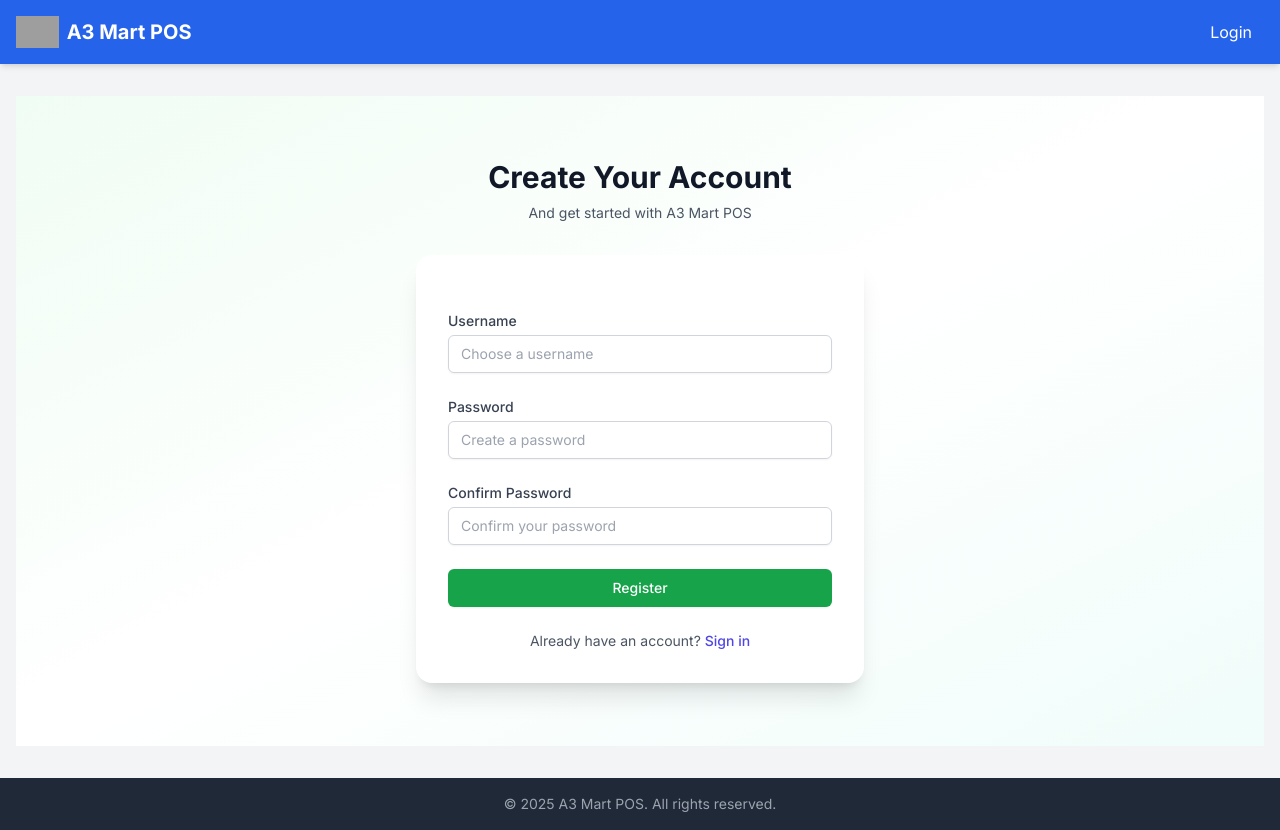
After one commit to imsrkno1/A3MartPOS, a Flask app: page /auth/register in a window 1280 px wide. The commit adds this page. Run offline with Flask 2, Linux system fonts and the light colour scheme; some libraries are stand-ins or nearby versions; grey boxes are pictures that could not be loaded.

Commit message:
Implement user registration and make first user admin

```diff
--- a/app/auth/routes.py
+++ b/app/auth/routes.py
@@ -1,62 +1,72 @@
 # app/auth/routes.py
-from flask import render_template, redirect, url_for, flash, request
+from flask import render_template, redirect, url_for, flash, request, current_app
 from flask_login import login_user, logout_user, login_required, current_user
-# Updated import: Use urllib.parse instead of werkzeug.urls
 from urllib.parse import urlparse, urljoin
 
-from . import auth_bp # Import the blueprint instance from app/auth/__init__.py
-from ..models import User # Import the User model
-from ..forms import LoginForm # Import the LoginForm
-from .. import db # Import the database instance
+from . import auth_bp
+from ..models import User
+from ..forms import LoginForm, RegistrationForm # Import RegistrationForm
+from .. import db
 
 @auth_bp.route('/login', methods=['GET', 'POST'])
 def login():
     """Handles user login."""
-    # Redirect if already logged in
     if current_user.is_authenticated:
         return redirect(url_for('main.dashboard'))
-
     form = LoginForm()
-    # Process form submission
     if form.validate_on_submit():
-        # Find user by username
         user = User.query.filter_by(username=form.username.data).first()
-
-        # Validate user and password
         if user is None or not user.check_password(form.password.data):
             flash('Invalid username or password', 'danger')
-            return redirect(url_for('auth.login')) # Redirect back to login on failure
-
-        # Log user in
+            return redirect(url_for('auth.login'))
         login_user(user, remember=form.remember_me.data)
-        flash(f'Welcome back, {user.username}!', 'success')
-
-        # Update last login time (optional)
         try:
-            user.last_login = db.func.now() # Use db.func for database functions
+            user.last_login = db.func.now()
             db.session.commit()
         except Exception as e:
-            # Log error if update fails, but don't block login
             current_app.logger.error(f"Error updating last_login for user {user.username}: {e}")
-            db.session.rollback() # Rollback the specific change
-
-        # --- Redirect Logic Updated ---
+            db.session.rollback()
         next_page = request.args.get('next')
-        # Security check: ensure next_page is a relative path within our site
         if not next_page or urlparse(next_page).netloc != '':
-            next_page = url_for('main.dashboard') # Default redirect to dashboard
-
+            next_page = url_for('main.dashboard')
         return redirect(next_page)
-        # --- End of Update ---
-
-    # Render login page for GET request or failed validation
     return render_template('auth/login.html', title='Sign In', form=form)
 
 
 @auth_bp.route('/logout')
-@login_required # Ensure user is logged in to access logout
+@login_required
 def logout():
     """Handles user logout."""
-    logout_user() # Log the user out
-    flash('You have been logged out.', 'info') # Inform user
-    return redirect(url_for('auth.login')) # Redirect to login page
+    logout_user()
+    flash('You have been logged out.', 'info')
+    return redirect(url_for('auth.login'))
+
+# --- NEW: Registration Route ---
+@auth_bp.route('/register', methods=['GET', 'POST'])
+def register():
+    """Handles user registration. The first registered user becomes an admin."""
+    if current_user.is_authenticated:
+        return redirect(url_for('main.dashboard')) # Redirect if already logged in
+
+    form = RegistrationForm()
+    if form.validate_on_submit():
+        # Check if any admin user already exists
+        admin_exists = User.query.filter_by(is_admin=True).first()
+        is_first_admin = not admin_exists # This new user will be the first admin
+
+        new_user = User(username=form.username.data, is_admin=is_first_admin)
+        new_user.set_password(form.password.data)
+        db.session.add(new_user)
+        try:
+            db.session.commit()
+            if is_first_admin:
+                flash(f'Congratulations! Admin account "{new_user.username}" registered successfully. Please log in.', 'success')
+            else:
+                flash(f'Account "{new_user.username}" registered successfully. Please log in.', 'success')
+            return redirect(url_for('auth.login'))
+        except Exception as e:
+            db.session.rollback()
+            current_app.logger.error(f"Error during registration: {e}")
+            flash('An error occurred during registration. Please try again.', 'danger')
+
+    return render_template('auth/register.html', title='Register', form=form)
--- a/app/forms.py
+++ b/app/forms.py
@@ -4,7 +4,7 @@ from wtforms import StringField, PasswordField, BooleanField, SubmitField, Float
 from wtforms.validators import DataRequired, Length, Email, EqualTo, ValidationError, Optional, NumberRange, InputRequired
 
 # Import models if needed for validation (e.g., checking if username exists)
-from .models import Product
+from .models import User # Import User model
 
 class LoginForm(FlaskForm):
     """Form for user login."""
@@ -13,7 +13,21 @@ class LoginForm(FlaskForm):
     remember_me = BooleanField('Remember Me')
     submit = SubmitField('Sign In')
 
-# --- Placeholder Forms for other features (We will fill these in later) ---
+# --- NEW: Registration Form ---
+class RegistrationForm(FlaskForm):
+    """Form for user registration."""
+    username = StringField('Username', validators=[DataRequired(), Length(min=4, max=64)])
+    password = PasswordField('Password', validators=[DataRequired(), Length(min=6)])
+    confirm_password = PasswordField('Confirm Password',
+                                     validators=[DataRequired(), EqualTo('password', message='Passwords must match.')])
+    submit = SubmitField('Register')
+
+    def validate_username(self, username):
+        """Validate if the username already exists."""
+        user = User.query.filter_by(username=username.data).first()
+        if user:
+            raise ValidationError('That username is already taken. Please choose a different one.')
+
 
 class ProductForm(FlaskForm):
     """Form for adding/editing products."""
@@ -30,7 +44,6 @@ class ProductForm(FlaskForm):
     discount_percent = FloatField('Discount (%)', validators=[Optional(), NumberRange(min=0, max=100)], default=0.0)
     submit = SubmitField('Save Product')
 
-    # Add custom validators if needed, e.g., check if barcode/SKU is unique
 
 class CustomerForm(FlaskForm):
     """Form for adding/editing customers."""
@@ -40,58 +53,29 @@ class CustomerForm(FlaskForm):
     address = TextAreaField('Address', validators=[Optional(), Length(max=256)])
     submit = SubmitField('Save Customer')
 
-    # Add custom validators, e.g., check if phone/email is unique if required
 
 class PurchaseForm(FlaskForm):
     """Form for adding purchase entries (header info)."""
     supplier_name = StringField('Supplier Name', validators=[Optional(), Length(max=128)])
     invoice_number = StringField('Invoice Number', validators=[Optional(), Length(max=64)])
-    # Purchase items will likely be handled dynamically with JavaScript on the frontend
     notes = TextAreaField('Notes', validators=[Optional()])
-    submit = SubmitField('Save Purchase') # Might be handled differently depending on UI flow
+    submit = SubmitField('Save Purchase')
 
-# --- NEW: Stock Adjustment Form ---
+
 class StockAdjustmentForm(FlaskForm):
     """Form for manually adjusting stock levels."""
-    product_id = HiddenField('Product ID', validators=[DataRequired()]) # Hidden field to store product ID
-    product_name = StringField('Product Name', render_kw={'readonly': True}) # Display only
-    current_stock = IntegerField('Current Stock', render_kw={'readonly': True}) # Display only
+    product_id = HiddenField('Product ID', validators=[DataRequired()])
+    product_name = StringField('Product Name', render_kw={'readonly': True})
+    current_stock = IntegerField('Current Stock', render_kw={'readonly': True})
     quantity_change = IntegerField('Quantity Change', validators=[InputRequired(message="Please enter quantity to add or remove.")])
     reason = SelectField('Reason', choices=[
-        ('', '-- Select Reason --'),
-        ('Stock Take', 'Stock Take'),
-        ('Damage', 'Damage'),
-        ('Theft', 'Theft'),
-        ('Correction', 'Correction'),
-        ('Initial Stock', 'Initial Stock'),
-        ('Promotion/Demo', 'Promotion/Demo'),
-        ('Other', 'Other')
+        ('', '-- Select Reason --'), ('Stock Take', 'Stock Take'), ('Damage', 'Damage'),
+        ('Theft', 'Theft'), ('Correction', 'Correction'), ('Initial Stock', 'Initial Stock'),
+        ('Promotion/Demo', 'Promotion/Demo'), ('Other', 'Other')
     ], validators=[DataRequired(message="Please select a reason.")])
     notes = TextAreaField('Notes', validators=[Optional(), Length(max=500)])
     submit = SubmitField('Adjust Stock')
 
     def validate_quantity_change(form, field):
-        """Ensure quantity change is not zero."""
         if field.data == 0:
             raise ValidationError('Quantity change cannot be zero.')
-
-    # Optional: Add validation to prevent stock going negative if change is negative
-    # def validate(self, extra_validators=None):
-    #     # Standard validation
-    #     initial_validation = super(StockAdjustmentForm, self).validate(extra_validators=extra_validators)
-    #     if not initial_validation:
-    #         return False
-    #     # Custom validation
-    #     product = Product.query.get(self.product_id.data)
-    #     if not product:
-    #         # This shouldn't happen if product_id is set correctly
-    #         return False
-    #     if self.quantity_change.data < 0 and abs(self.quantity_change.data) > product.stock_quantity:
-    #         self.quantity_change.errors.append(
-    #             f'Cannot remove {-self.quantity_change.data} items. Only {product.stock_quantity} available.'
-    #         )
-    #         return False
-    #     return True
-
-
-# Add other forms as needed (e.g., User management, Settings)
--- /dev/null
+++ b/app/templates/auth/register.html
@@ -0,0 +1,61 @@
+{% extends "base.html" %}
+{% block title %}{{ title }} - {{ super() }}{% endblock %}
+
+{% block content %}
+<div class="min-h-[calc(100vh-150px)] flex items-center justify-center bg-gradient-to-br from-green-50 via-white to-teal-50 px-4 py-12">
+    <div class="w-full max-w-md space-y-8">
+        <div class="text-center">
+             <h1 class="text-3xl font-extrabold text-gray-900">
+                Create Your Account
+            </h1>
+             <p class="mt-2 text-sm text-gray-600">
+                And get started with A3 Mart POS
+            </p>
+        </div>
+
+        <div class="bg-white p-8 shadow-xl rounded-2xl">
+            <form method="POST" action="{{ url_for('auth.register') }}" class="space-y-6" novalidate>
+                {{ form.hidden_tag() }} <div>
+                    {{ form.username.label(class="block text-sm font-medium text-gray-700 mb-1") }}
+                    <div class="mt-1">
+                        {{ form.username(class="appearance-none block w-full px-3 py-2 border border-gray-300 rounded-md shadow-sm placeholder-gray-400 focus:outline-none focus:ring-indigo-500 focus:border-indigo-500 sm:text-sm", required=True, placeholder="Choose a username") }}
+                    </div>
+                    {% for error in form.username.errors %}
+                        <p class="mt-2 text-xs text-red-600">{{ error }}</p>
+                    {% endfor %}
+                </div>
+
+                <div>
+                    {{ form.password.label(class="block text-sm font-medium text-gray-700 mb-1") }}
+                     <div class="mt-1">
+                        {{ form.password(class="appearance-none block w-full px-3 py-2 border border-gray-300 rounded-md shadow-sm placeholder-gray-400 focus:outline-none focus:ring-indigo-500 focus:border-indigo-500 sm:text-sm", required=True, placeholder="Create a password") }}
+                    </div>
+                     {% for error in form.password.errors %}
+                        <p class="mt-2 text-xs text-red-600">{{ error }}</p>
+                    {% endfor %}
+                </div>
+
+                <div>
+                    {{ form.confirm_password.label(class="block text-sm font-medium text-gray-700 mb-1") }}
+                     <div class="mt-1">
+                        {{ form.confirm_password(class="appearance-none block w-full px-3 py-2 border border-gray-300 rounded-md shadow-sm placeholder-gray-400 focus:outline-none focus:ring-indigo-500 focus:border-indigo-500 sm:text-sm", required=True, placeholder="Confirm your password") }}
+                    </div>
+                     {% for error in form.confirm_password.errors %}
+                        <p class="mt-2 text-xs text-red-600">{{ error }}</p>
+                    {% endfor %}
+                </div>
+
+                <div>
+                    {{ form.submit(class="w-full flex justify-center py-2 px-4 border border-transparent rounded-md shadow-sm text-sm font-medium text-white bg-green-600 hover:bg-green-700 focus:outline-none focus:ring-2 focus:ring-offset-2 focus:ring-green-500 cursor-pointer") }}
+                </div>
+            </form>
+            <p class="mt-6 text-center text-sm text-gray-600">
+                Already have an account?
+                <a href="{{ url_for('auth.login') }}" class="font-medium text-indigo-600 hover:text-indigo-500">
+                    Sign in
+                </a>
+            </p>
+        </div>
+    </div>
+</div>
+{% endblock %}
```
Also changed, not shown: app/templates/auth/login.html (+14 -5 lines).
